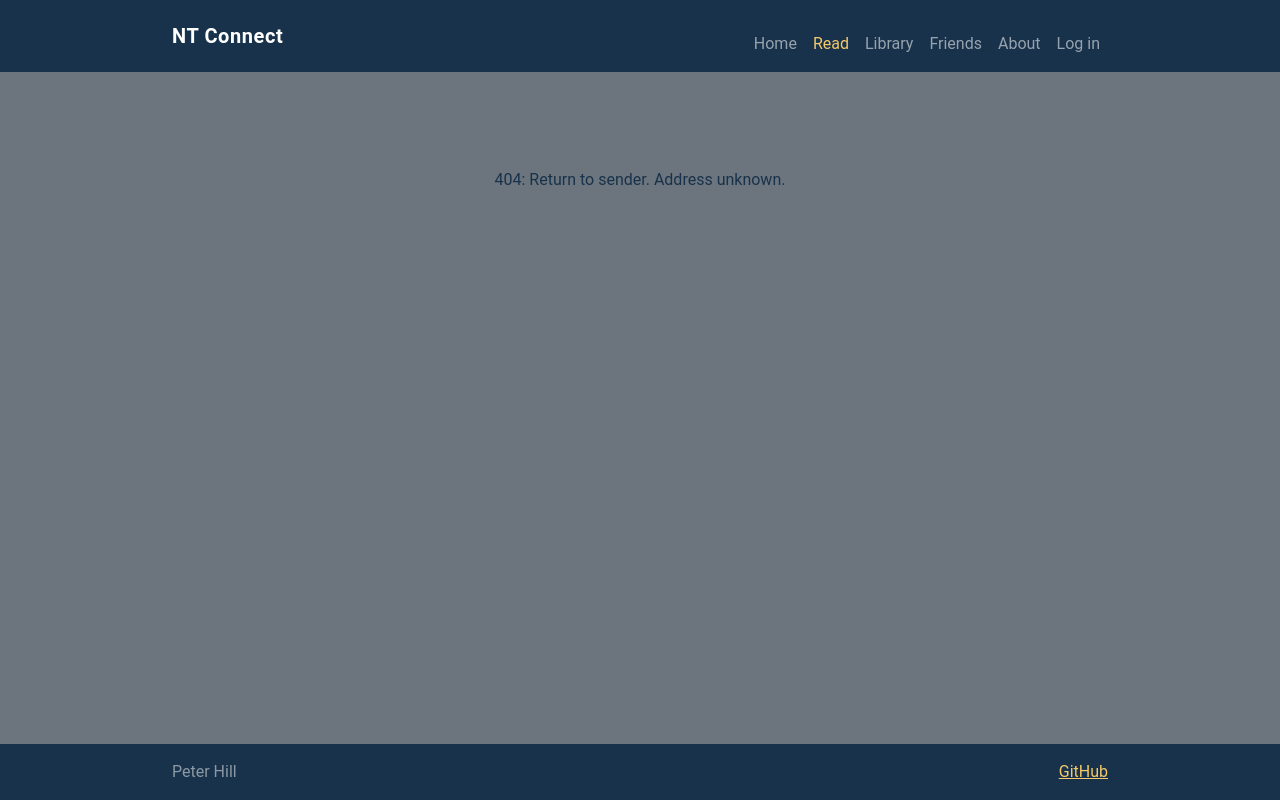
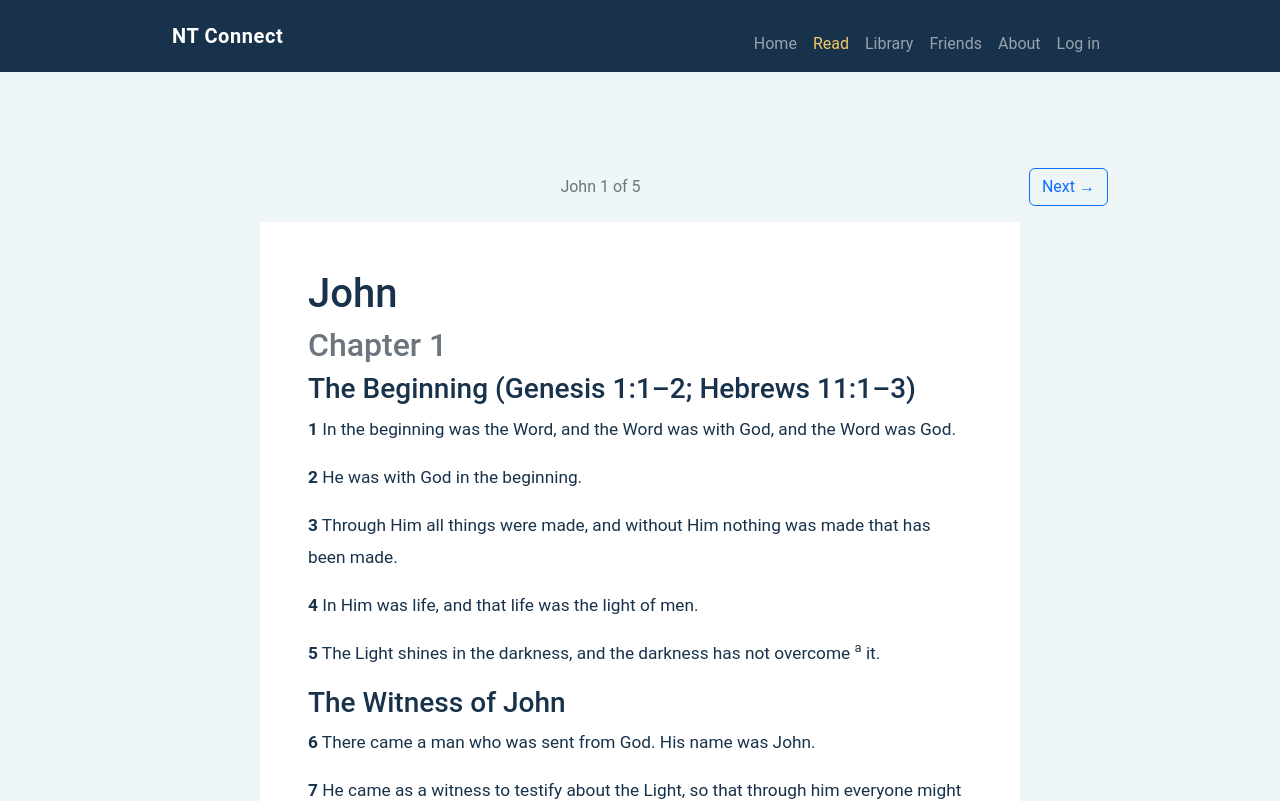
Before and after one commit to CephasHill/startup, a React (Vite) app: page /read/john/1 in a window 1280 px wide. Before the commit this address had no page. Shown: the top 801 px of the page. Built offline with nearby package versions, Linux system fonts and the light colour scheme.

Commit message:
Updated Read page to accurately reflect today's reading.

```diff
--- a/src/app.jsx
+++ b/src/app.jsx
@@ -46,6 +46,7 @@ export default function App() {
         <Route path="/" element={<Home />} />
         <Route path="/login" element={<Login />} />
         <Route path="/read" element={<Read />} />
+        <Route path="/read/:book/:chapter" element={<Read />} />
         <Route path="/library" element={<Library />} />
         <Route path="/library/:book/:chapter" element={<Library />} />
         <Route path="/friends" element={<Friends />} />
--- /dev/null
+++ b/src/data/readingPlan.js
@@ -0,0 +1,7 @@
+export const ASSIGNED_READINGS = [
+  { id: 'john-1', book: 'john', chapter: 1, label: 'John 1', detail: 'The Word became flesh' },
+  { id: 'matthew-1', book: 'matthew', chapter: 1, label: 'Matthew 1', detail: 'The genealogy of Jesus' },
+  { id: 'mark-1', book: 'mark', chapter: 1, label: 'Mark 1', detail: 'The beginning of the gospel' },
+  { id: 'luke-1', book: 'luke', chapter: 1, label: 'Luke 1', detail: 'The birth of John foretold' },
+  { id: 'john-2', book: 'john', chapter: 2, label: 'John 2', detail: 'Jesus performs His first miracle' },
+];
--- a/src/home/home.jsx
+++ b/src/home/home.jsx
@@ -1,13 +1,6 @@
 import React, { useEffect, useState } from 'react';
 import { Link } from 'react-router-dom';
-
-const assignedReadings = [
-  { id: 'john-1', label: 'John 1', detail: 'The Word became flesh', to: '/library/john/1' },
-  { id: 'matthew-1', label: 'Matthew 1', detail: 'The genealogy of Jesus', to: '/library/matthew/1' },
-  { id: 'mark-1', label: 'Mark 1', detail: 'The beginning of the gospel', to: '/library/mark/1' },
-  { id: 'luke-1', label: 'Luke 1', detail: 'The birth of John foretold', to: '/library/luke/1' },
-  { id: 'john-2', label: 'John 2', detail: 'Jesus performs His first miracle', to: '/library/john/2' },
-];
+import { ASSIGNED_READINGS } from '../data/readingPlan';
 
 export function Home() {
   const savedProgress = JSON.parse(localStorage.getItem('nt-connect-progress') || 'null');
@@ -55,13 +48,13 @@ export function Home() {
         <section aria-labelledby="progress-heading">
           <h2 id="progress-heading" className="section-title mt-5">Your progress</h2>
           <div className="d-flex justify-content-between mb-2">
-            <span>{completedReadings.length} of {assignedReadings.length} chapters completed</span>
-            <strong>{Math.round((completedReadings.length / assignedReadings.length) * 100)}%</strong>
+            <span>{completedReadings.length} of {ASSIGNED_READINGS.length} chapters completed</span>
+            <strong>{Math.round((completedReadings.length / ASSIGNED_READINGS.length) * 100)}%</strong>
           </div>
           <progress
             className="w-100"
             value={completedReadings.length}
-            max={assignedReadings.length}
+            max={ASSIGNED_READINGS.length}
             aria-label="Today's reading progress"
           />
         </section>
@@ -86,7 +79,7 @@ export function Home() {
         <section aria-labelledby="assigned-heading">
           <h2 id="assigned-heading" className="section-title mt-4">Today's assigned readings</h2>
           <div className="list-group">
-            {assignedReadings.map((reading) => {
+            {ASSIGNED_READINGS.map((reading) => {
               const completed = completedReadings.includes(reading.id);
 
               return (
@@ -104,7 +97,7 @@ export function Home() {
                     </label>
                     <span className="small text-secondary">{reading.detail}</span>
                   </div>
-                  <Link className="btn btn-sm btn-outline-primary" to={reading.to}>Read</Link>
+                  <Link className="btn btn-sm btn-outline-primary" to={`/read/${reading.book}/${reading.chapter}`}>Read</Link>
                 </div>
               );
             })}
--- a/src/read/read.jsx
+++ b/src/read/read.jsx
@@ -1,21 +1,46 @@
 import React, { useEffect, useState } from 'react';
+import { Link, useNavigate, useParams } from 'react-router-dom';
 import { ChapterReader } from '../components/ChapterReader';
 import { loadGospel } from '../data/bible';
+import { ASSIGNED_READINGS } from '../data/readingPlan';
+
+const progressStorageKey = 'nt-connect-progress';
+
+function getSavedProgress() {
+  return JSON.parse(localStorage.getItem(progressStorageKey) || 'null') || {};
+}
 
 export function Read() {
+  const { book, chapter } = useParams();
+  const navigate = useNavigate();
+  const currentReading = ASSIGNED_READINGS.find(
+    (reading) => reading.book === book && reading.chapter === Number(chapter)
+  ) || ASSIGNED_READINGS[0];
+  const currentIndex = ASSIGNED_READINGS.findIndex((reading) => reading.id === currentReading.id);
+  const previousReading = ASSIGNED_READINGS[currentIndex - 1];
+  const nextReading = ASSIGNED_READINGS[currentIndex + 1];
   const [chapters, setChapters] = useState([]);
   const [loading, setLoading] = useState(true);
   const [error, setError] = useState('');
+  const [completedReadings, setCompletedReadings] = useState(
+    getSavedProgress().completedReadings || ['john-1']
+  );
+
+  useEffect(() => {
+    if (!book || Number(chapter) !== currentReading.chapter || book !== currentReading.book) {
+      navigate(`/read/${currentReading.book}/${currentReading.chapter}`, { replace: true });
+    }
+  }, [book, chapter, currentReading, navigate]);
 
   useEffect(() => {
     let cancelled = false;
 
-    async function loadChapters() {
+    async function loadChapter() {
       setLoading(true);
       setError('');
 
       try {
-        const data = await loadGospel('john');
+        const data = await loadGospel(currentReading.book);
 
         if (!cancelled) {
           setChapters(data);
@@ -31,30 +56,76 @@ export function Read() {
       }
     }
 
-    loadChapters();
+    loadChapter();
 
     return () => {
       cancelled = true;
     };
-  }, []);
+  }, [currentReading.book]);
+
+  useEffect(() => {
+    const savedProgress = getSavedProgress();
+    localStorage.setItem(
+      progressStorageKey,
+      JSON.stringify({ ...savedProgress, completedReadings })
+    );
+  }, [completedReadings]);
+
+  const chapterData = chapters.find((item) => item.chapter === currentReading.chapter);
+  const isCompleted = completedReadings.includes(currentReading.id);
+
+  const toggleCompleted = () => {
+    setCompletedReadings((current) =>
+      current.includes(currentReading.id)
+        ? current.filter((id) => id !== currentReading.id)
+        : [...current, currentReading.id]
+    );
+  };
 
   if (loading) {
     return <main className="container page-shell">Loading chapter...</main>;
   }
 
   if (error) {
-    return <main className="container page-shell">{error}</main>;
+    return <main className="container page-shell"><p className="alert alert-danger">{error}</p></main>;
   }
 
-  const chapterData = chapters.find((item) => item.chapter === 1);
-
   if (!chapterData) {
-    return (
-      <main className="container page-shell">
-        Chapter not found.
-      </main>
-    );
+    return <main className="container page-shell"><p className="alert alert-warning">Chapter not found.</p></main>;
   }
 
-  return <ChapterReader chapter={chapterData} />;
+  return (
+    <main className="container page-shell reader-main">
+      <div className="d-flex justify-content-between align-items-center gap-3 mb-3">
+        {previousReading ? (
+          <Link className="btn btn-outline-primary" to={`/read/${previousReading.book}/${previousReading.chapter}`}>
+            &larr; Previous
+          </Link>
+        ) : <span />}
+        <span className="text-secondary text-center">{currentReading.label} of {ASSIGNED_READINGS.length}</span>
+        {nextReading ? (
+          <Link className="btn btn-outline-primary" to={`/read/${nextReading.book}/${nextReading.chapter}`}>
+            Next &rarr;
+          </Link>
+        ) : <span />}
+      </div>
+
+      <ChapterReader chapter={chapterData} />
+
+      <div className="card p-3 mt-3">
+        <label className="d-flex align-items-center gap-3 mb-0">
+          <input
+            className="form-check-input"
+            type="checkbox"
+            checked={isCompleted}
+            onChange={toggleCompleted}
+          />
+          <span>
+            <strong>Mark {currentReading.label} as complete</strong>
+            <span className="d-block text-secondary small">Your progress will be saved to this browser.</span>
+          </span>
+        </label>
+      </div>
+    </main>
+  );
 }
```
Also changed, not shown: 1 other file (tests, documents, lock files or other folders).
